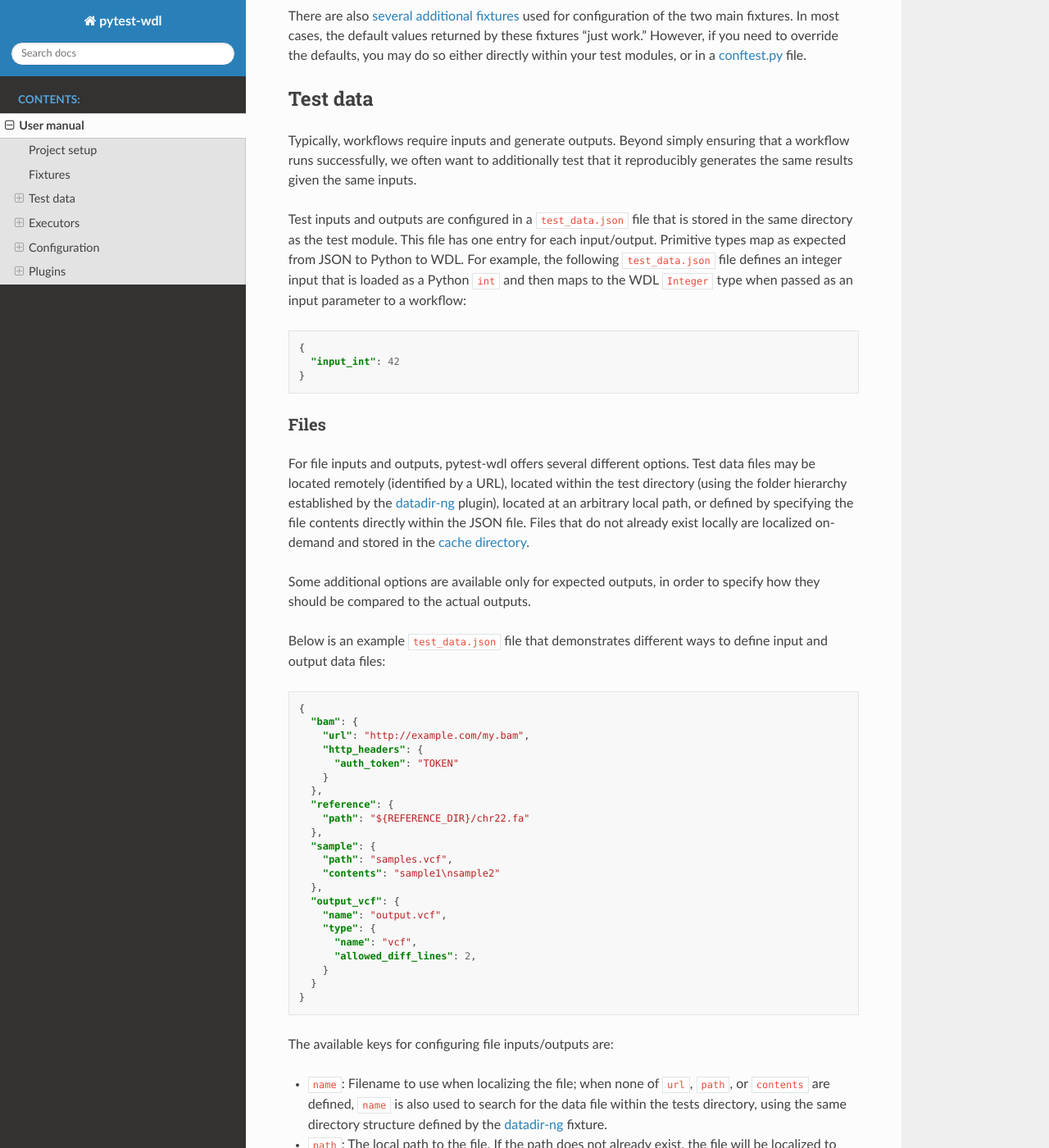
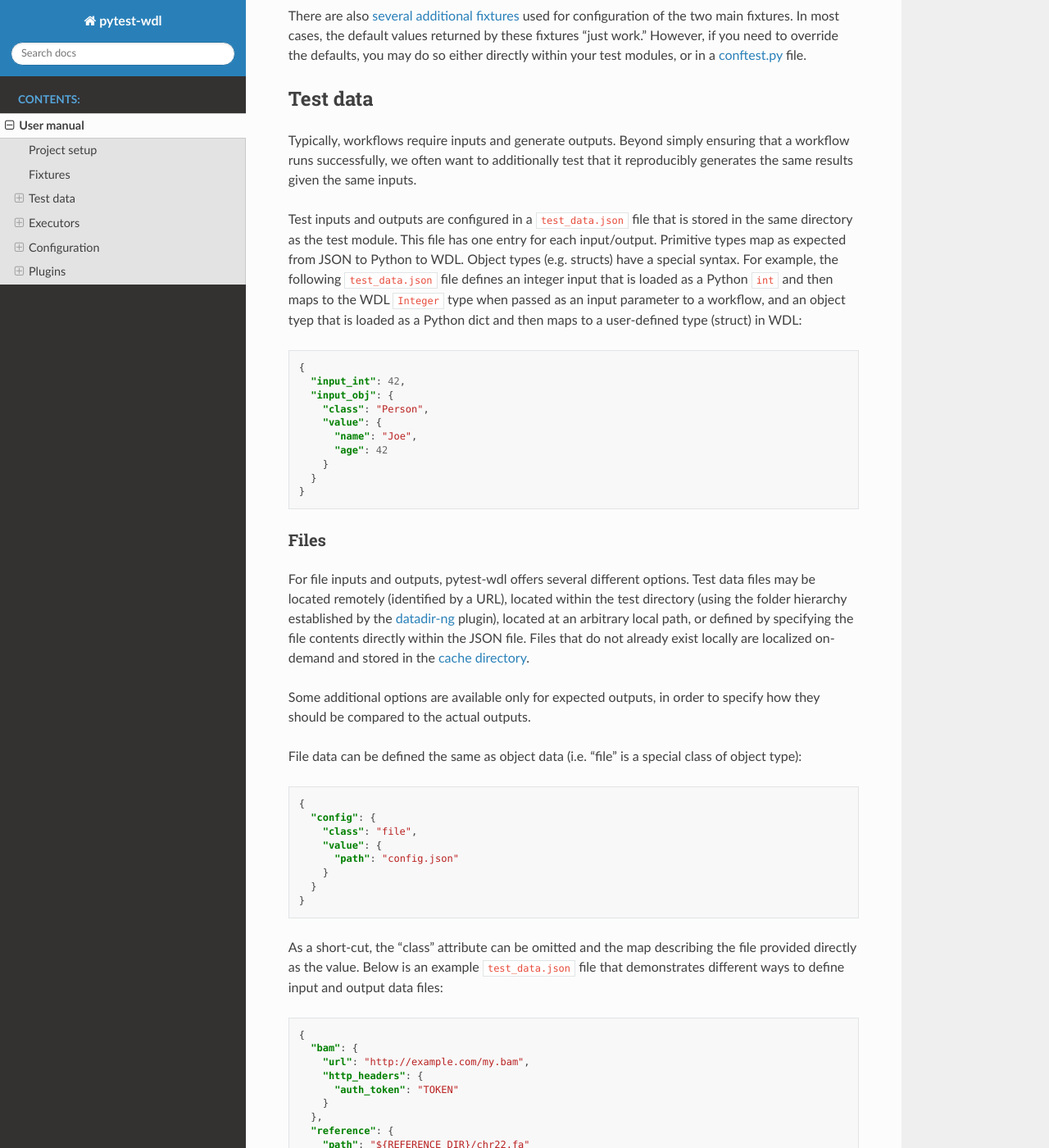
Before and after one commit to EliLillyCo/pytest-wdl, a Sphinx documentation site: the page built from docs/source/manual.md, in a window 1280 px wide and 1400 px high, scrolled down 1774 px. Shown: the whole window at 82% size. Built offline with Sphinx 7.4.7 and the Read the Docs theme 2.0.0, drawn with Linux system fonts in a browser that asks for light colours; pages that are not in the unit, such as notebooks, are missing from menus.

Commit message:
Add support for arbitrary objects in test_data.json

````diff
--- a/docs/source/manual.md
+++ b/docs/source/manual.md
@@ -69,11 +69,18 @@ There are also [several additional fixtures](#configuration) used for configurat
 
 Typically, workflows require inputs and generate outputs. Beyond simply ensuring that a workflow runs successfully, we often want to additionally test that it reproducibly generates the same results given the same inputs.
 
-Test inputs and outputs are configured in a `test_data.json` file that is stored in the same directory as the test module. This file has one entry for each input/output. Primitive types map as expected from JSON to Python to WDL. For example, the following `test_data.json` file defines an integer input that is loaded as a Python `int` and then maps to the WDL `Integer` type when passed as an input parameter to a workflow:
+Test inputs and outputs are configured in a `test_data.json` file that is stored in the same directory as the test module. This file has one entry for each input/output. Primitive types map as expected from JSON to Python to WDL. Object types (e.g. structs) have a special syntax. For example, the following `test_data.json` file defines an integer input that is loaded as a Python `int` and then maps to the WDL `Integer` type when passed as an input parameter to a workflow, and an object tyep that is loaded as a Python dict and then maps to a user-defined type (struct) in WDL:
 
 ```json
 {
-  "input_int": 42
+  "input_int": 42,
+  "input_obj": {
+    "class": "Person",
+    "value": {
+      "name": "Joe",
+      "age": 42
+    }
+  }
 }
 ```
 
@@ -83,7 +90,20 @@ For file inputs and outputs, pytest-wdl offers several different options. Test d
 
 Some additional options are available only for expected outputs, in order to specify how they should be compared to the actual outputs.
 
-Below is an example `test_data.json` file that demonstrates different ways to define input and output data files:
+File data can be defined the same as object data (i.e. "file" is a special class of object type):
+
+```json
+{
+  "config": {
+    "class": "file",
+    "value": {
+      "path": "config.json"
+    }
+  }
+}
+```
+
+As a short-cut, the "class" attribute can be omitted and the map describing the file provided directly as the value. Below is an example `test_data.json` file that demonstrates different ways to define input and output data files:
 
 ```json
 {
@@ -104,7 +124,7 @@ Below is an example `test_data.json` file that demonstrates different ways to de
     "name": "output.vcf",
     "type": {
       "name": "vcf",
-      "allowed_diff_lines": 2,
+      "allowed_diff_lines": 2
     }
   }
 }
````
Also changed, not shown: 1 other file.
